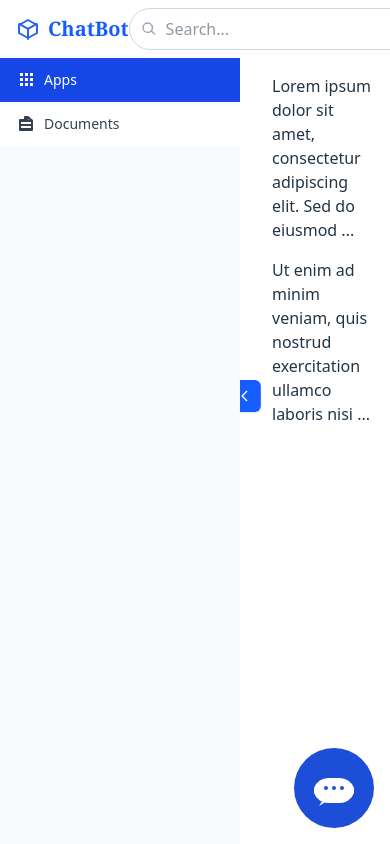
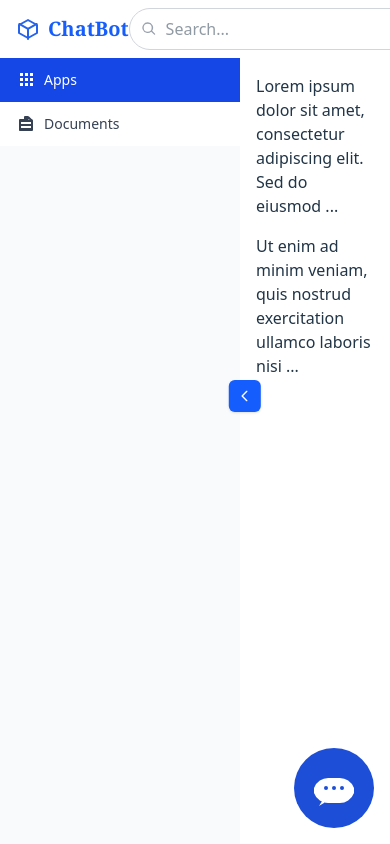
Before and after one commit to hujinxinchengdu/chatbot-demo, a React (Vite) app: page / in a window 390 px wide. Built offline with nearby package versions, Linux system fonts and the light colour scheme.

Commit message:
Fix: incorrect width in responsive design

```diff
--- a/src/App.jsx
+++ b/src/App.jsx
@@ -23,12 +23,10 @@ function App() {
 
       {/* 2. 主体区域（侧边栏 + 内容区） */}
       <div className="flex flex-1 overflow-hidden">
-        {/* 侧边栏，占固定宽度 */}
-        <div className="w-64">
-          <SideMenu currentPage={currentPage} setCurrentPage={setCurrentPage} />
-        </div>
+        {/* 侧边栏：直接使用 SideMenu 内部的动态宽度 */}
+        <SideMenu currentPage={currentPage} setCurrentPage={setCurrentPage} />
 
-        {/* 主要内容区，撑满剩余空间，并允许滚动 */}
+        {/* 主要内容区 */}
         <div className="flex flex-1 overflow-auto">
           {currentPage === "apps" ? (
             <AppsPage searchText={searchText} />
--- a/src/components/SideMenu.jsx
+++ b/src/components/SideMenu.jsx
@@ -34,10 +34,8 @@ export default function SideMenu({ currentPage, setCurrentPage }) {
   ];
 
   return (
-    <div className="relative h-screen">
-      {/* 侧边栏容器：绝对定位于页面左上角，z-20 确保在按钮之上 */}
     <div
-        className="absolute top-0 left-0 h-full transition-all duration-300 z-20 bg-gray-50"
+      className="relative h-screen transition-all duration-300 z-20 bg-gray-50"
       style={{ width: sideMenuWidth }}
     >
       {menuItems.map((item) => {
@@ -60,7 +58,6 @@ export default function SideMenu({ currentPage, setCurrentPage }) {
           </div>
         );
       })}
-      </div>
 
       {/* 箭头按钮：绝对定位于侧边栏右侧边缘，其一半被侧边栏遮盖 */}
       <div
```
Lines whose indentation alone changed are shown as unchanged.
